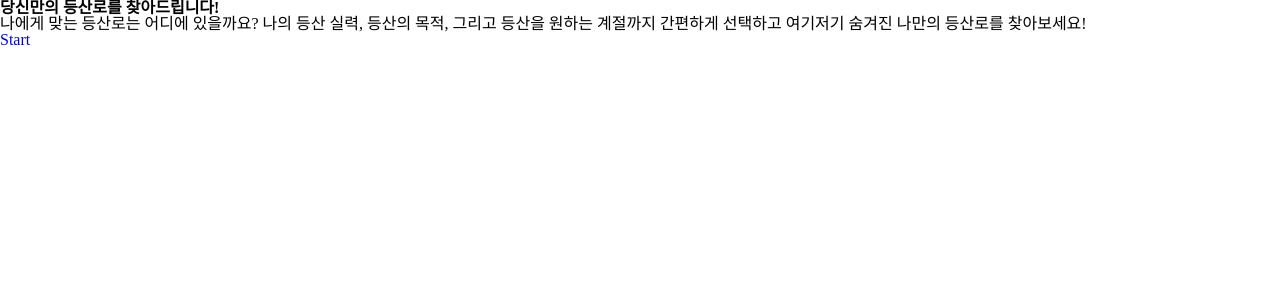
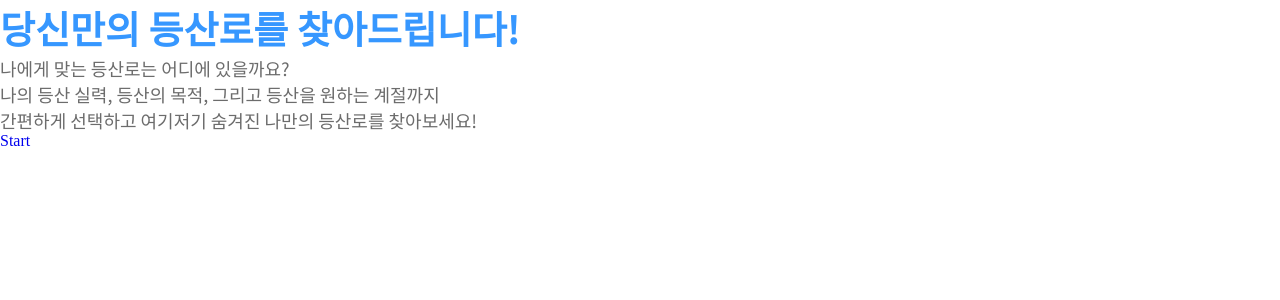
Before and after one commit to CodeSoom/project-react-2-hyejineee, a React app: page / in a window 1280 px wide. Shown: the top 300 px of the page. Built offline with nearby package versions, Linux system fonts and the light colour scheme.

Commit message:
Try using theme

```diff
--- a/index.css
+++ b/index.css
@@ -52,6 +52,11 @@ a {
     text-decoration: none;
 }
 
+a:visited {
+    text-decoration: none;
+}
+
+
 /* change colours to suit your needs */
 ins {
     background-color:#ff9;
--- a/src/page/HomePage.jsx
+++ b/src/page/HomePage.jsx
@@ -2,15 +2,24 @@ import React from 'react';
 
 import { Link } from 'react-router-dom';
 
+import Title from 'style/MainTitle';
+import Context from 'style/Context';
+
 export default function HomePage() {
   return (
     <div>
-      <h1>당신만의 등산로를 찾아드립니다!</h1>
-      <p>
+      <Title>당신만의 등산로를 찾아드립니다!</Title>
+      <Context>
         나에게 맞는 등산로는 어디에 있을까요?
+        {' '}
+        <br />
         나의 등산 실력, 등산의 목적, 그리고 등산을 원하는 계절까지
+        {' '}
+        <br />
         간편하게 선택하고 여기저기 숨겨진 나만의 등산로를 찾아보세요!
-      </p>
+        {' '}
+        <br />
+      </Context>
 
       <Link to="/questions">Start</Link>
 
--- /dev/null
+++ b/src/style/Context.js
@@ -0,0 +1,8 @@
+import styled from '@emotion/styled';
+
+const Context = styled.p(({ theme }) => ({
+  font: theme.typos.context,
+  color: theme.colors.context,
+}));
+
+export default Context;
--- /dev/null
+++ b/src/style/MainTitle.js
@@ -0,0 +1,8 @@
+import styled from '@emotion/styled';
+
+const Title = styled.h1(({ theme }) => ({
+  font: theme.typos.main,
+  color: theme.colors.main,
+}));
+
+export default Title;
--- a/src/style/theme.js
+++ b/src/style/theme.js
@@ -7,9 +7,9 @@ const colors = {
   sub2: '#ffefcc',
 };
 
-const typo = {
-  mainTitle: `bold ${calcRem(36)} Noto Sans KR`,
-  subTitle: `bold ${calcRem(28)} Noto Sans KR`,
+const typos = {
+  main: `bold ${calcRem(38)} Noto Sans KR`,
+  sub: `bold ${calcRem(28)} Noto Sans KR`,
   selected: `500 ${calcRem(24)} Noto Sans KR`,
   nonSelected: `400 ${calcRem(24)} Noto Sans KR`,
   context: `400 ${calcRem(18)} Noto Sans KR`,
@@ -17,7 +17,7 @@ const typo = {
 
 const theme = {
   colors,
-  typo,
+  typos,
 };
 
 export default theme;
```
